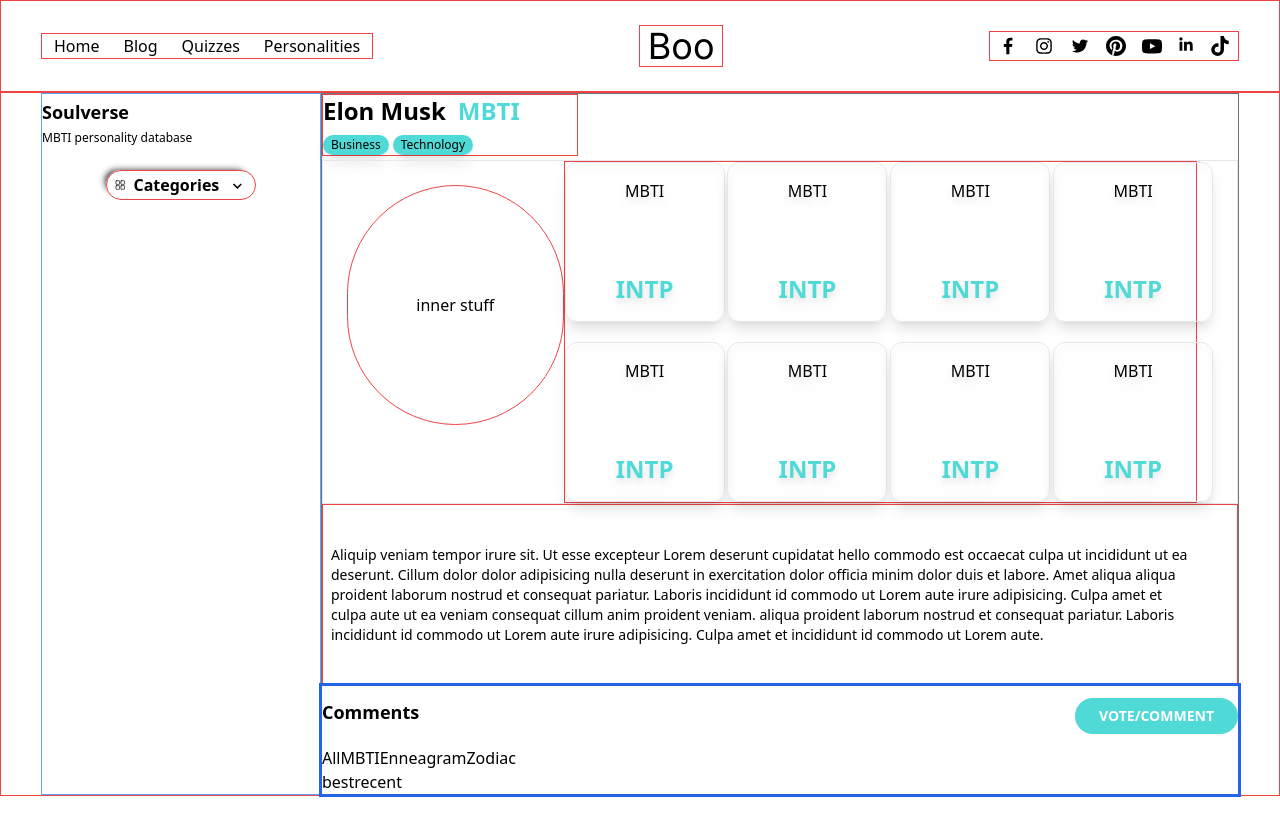
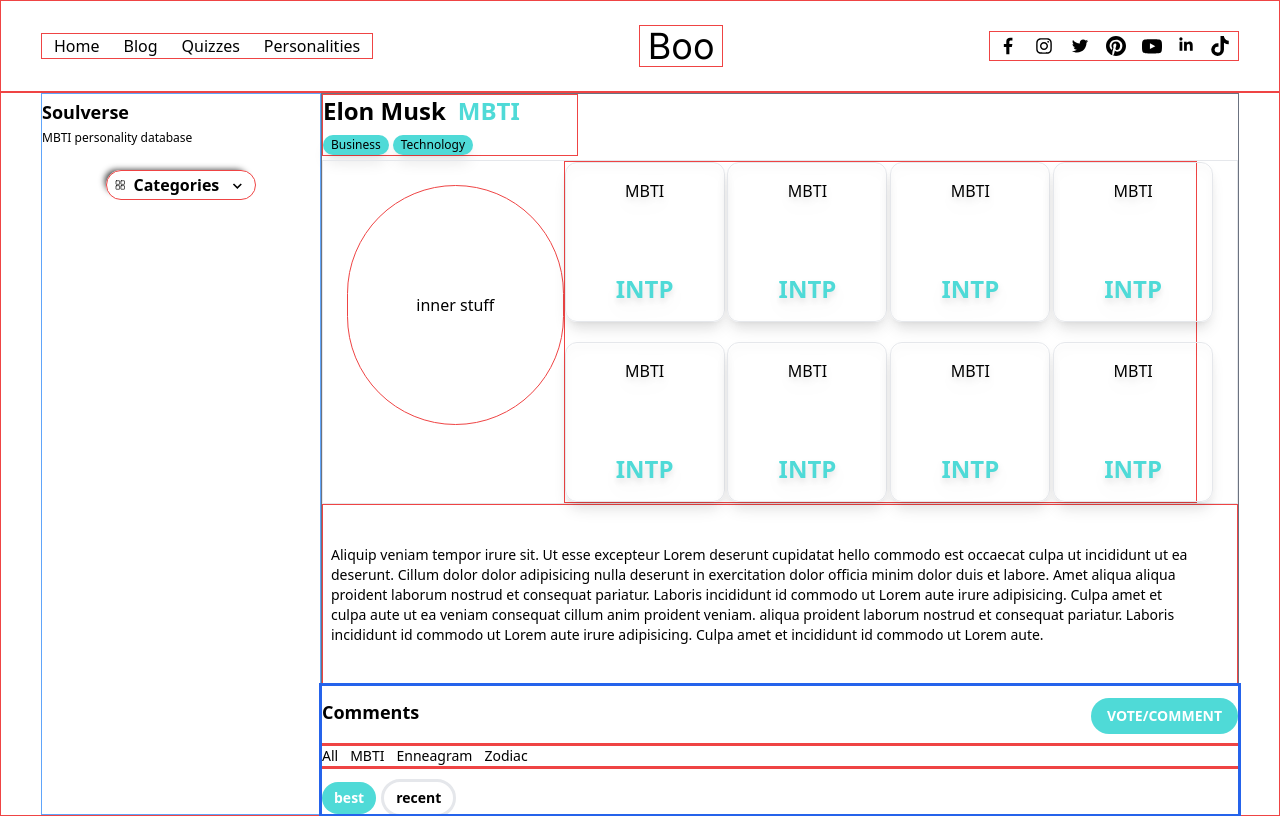
Before and after one commit to tundeiness/boo, a React (Create React App) app: page / in a window 1280 px wide. Built offline with nearby package versions, Linux system fonts and the light colour scheme.

Commit message:
wip comments section

```diff
--- a/src/App.js
+++ b/src/App.js
@@ -3,7 +3,9 @@
 import './App.css';
 import Header from './components/Header';
 import Sidebar from './components/Sidebar';
-import { SectorBtn, CommentBtn } from './components/ButtonCollections';
+import {
+  SectorBtn, CommentBtn, BestBtn, RecentBtn,
+} from './components/ButtonCollections';
 import SubCards from './components/SubCards';
 
 function App() {
@@ -66,19 +68,18 @@
             <div className="flex flex-row justify-between my-3">
               <p className="text-lg font-bold leading-7">Comments</p>
               <CommentBtn text="Vote/Comment" />
-              {/* <span className="uppercase">Vote/Comment</span> */}
             </div>
-            <div>
-              <ul className="flex flex-row">
-                <li>All</li>
-                <li>MBTI</li>
-                <li>Enneagram</li>
-                <li>Zodiac</li>
+            <div className="outline outline-red-500">
+              <ul className="flex flex-row text-sm">
+                <li className="pr-3">All</li>
+                <li className="pr-3">MBTI</li>
+                <li className="pr-3">Enneagram</li>
+                <li className="pr-3">Zodiac</li>
               </ul>
             </div>
-            <div>
-              <span>best</span>
-              <span>recent</span>
+            <div className="flex flex-row mt-4">
+              <BestBtn text="best" />
+              <RecentBtn text="recent" />
             </div>
           </div>
         </main>
--- a/src/components/ButtonCollections.jsx
+++ b/src/components/ButtonCollections.jsx
@@ -21,7 +21,29 @@
   const test = 0;
   return (
     <>
-      <span className="bg-viking rounded-full text-sm font-semibold text-white px-6 py-2 uppercase">
+      <span className="bg-viking rounded-full text-sm font-semibold text-white px-4 py-2 uppercase">
+        {text}
+      </span>
+    </>
+  );
+};
+
+export const BestBtn = ({ text }) => {
+  const test = 0;
+  return (
+    <>
+      <span className="bg-viking rounded-full text-sm font-semibold text-white px-3 py-1.5 mr-2" type="button">
+        {text}
+      </span>
+    </>
+  );
+};
+
+export const RecentBtn = ({ text }) => {
+  const test = 0;
+  return (
+    <>
+      <span className="bg-white rounded-full text-sm font-semibold text-black px-3 py-1.5 outline outline-gray-200" type="button">
         {text}
       </span>
     </>
```
